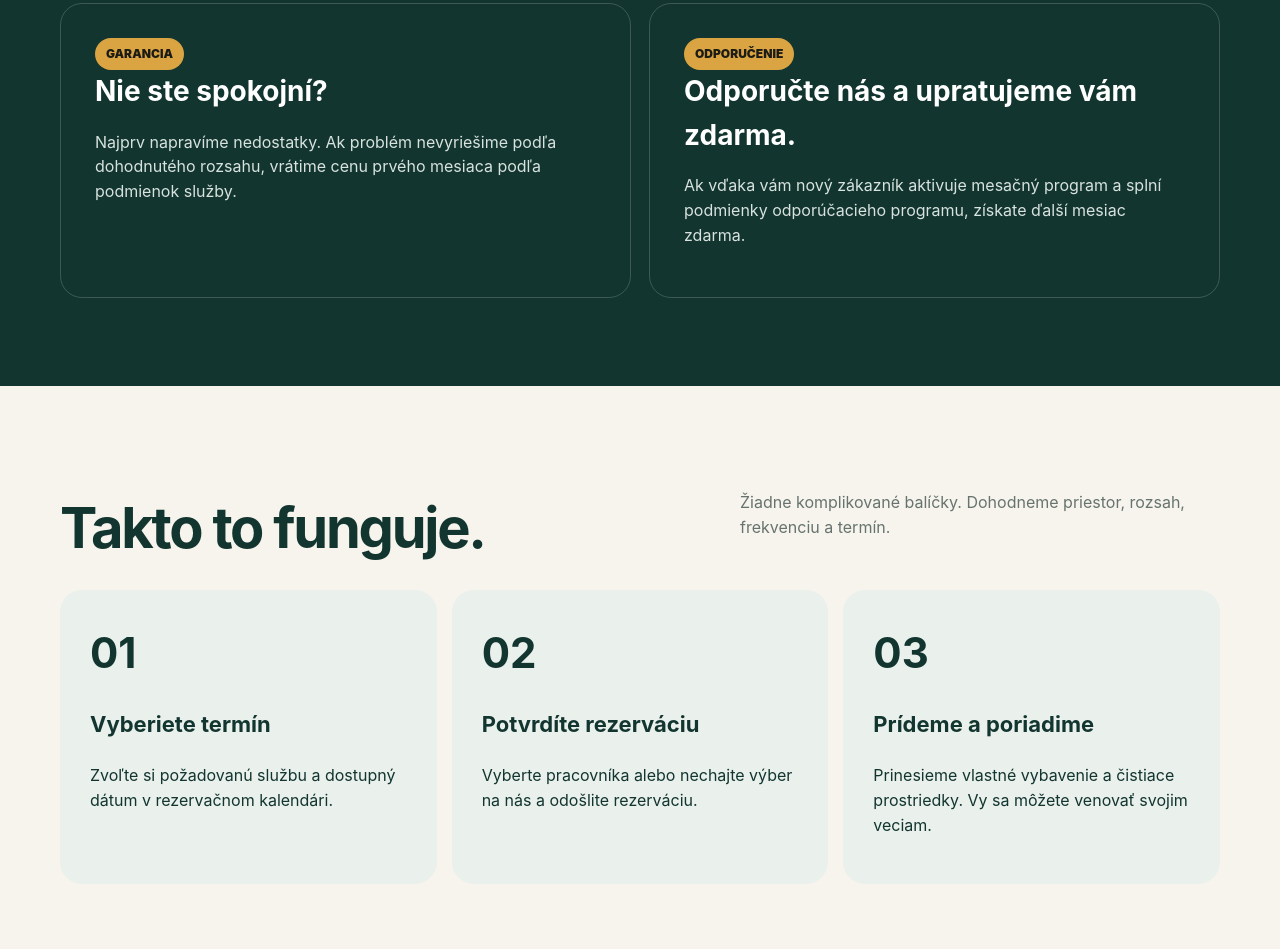
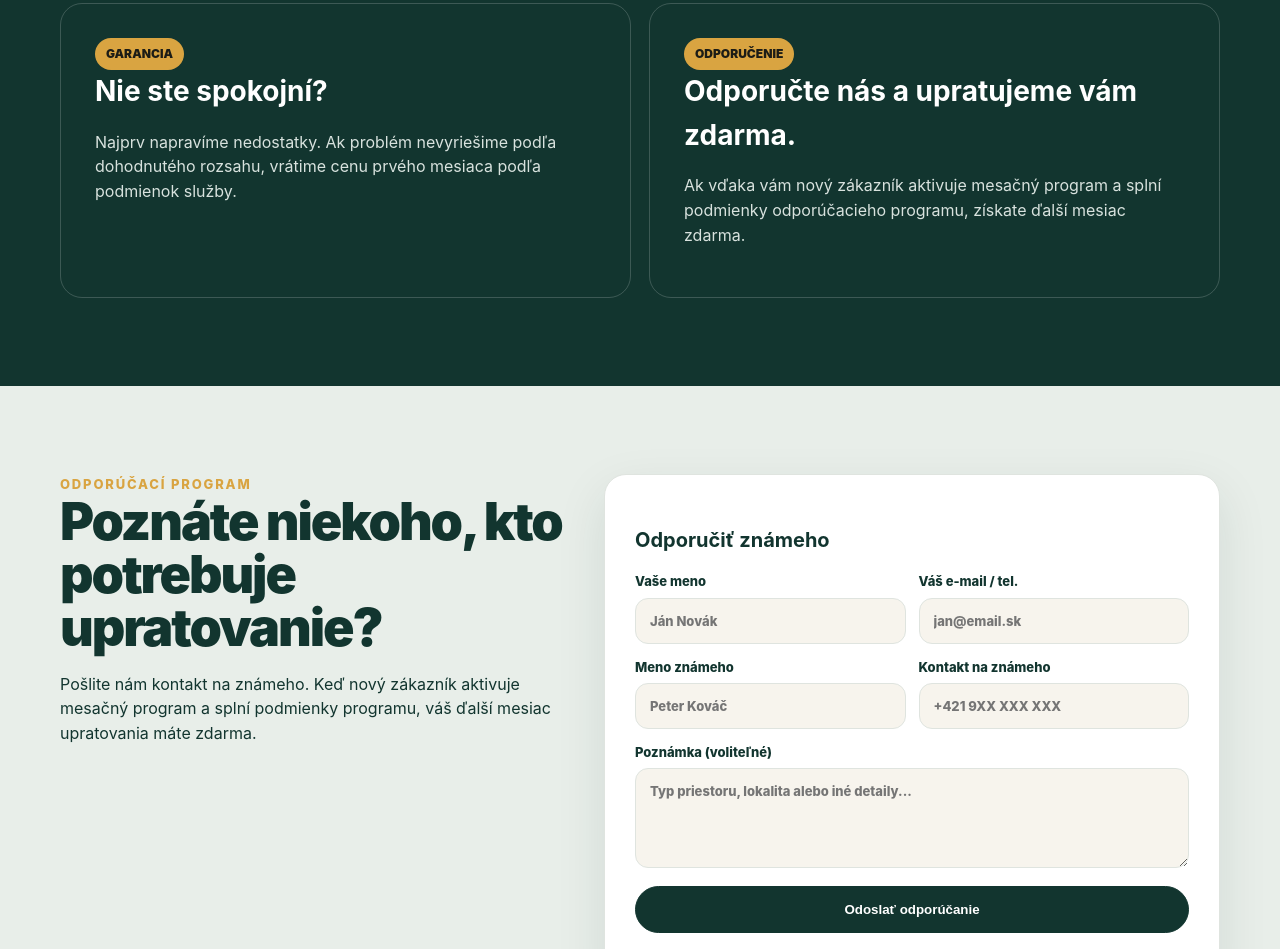
Before and after one commit to Jet-Ai/-poriadime.sk, a plain HTML site: page index.html in a window 1280 px wide. Shown: the part 1851-2800 px from the top of the page. Drawn offline with Linux system fonts and the light colour scheme.

Commit message:
Implement referral program section and form
Add referral section with form and update styles

```diff
--- a/index.html
+++ b/index.html
@@ -24,7 +24,6 @@
     .navlinks{display:flex;gap:28px;font-weight:650;font-size:14px}.navlinks a:hover{opacity:.65}
     .navcta{background:var(--ink);color:#fff;padding:13px 19px;border-radius:999px;font-weight:800}
 
-    /* Language Toggle Switcher */
     .lang-switch{display:flex;gap:4px;background:rgba(18,53,47,.08);padding:3px;border-radius:999px}
     .lang-btn{border:none;background:transparent;padding:5px 12px;border-radius:999px;font-weight:800;font-size:12px;cursor:pointer;color:var(--ink);transition:.2s}
     .lang-btn.active{background:var(--ink);color:#fff}
@@ -35,7 +34,7 @@
     h1{font-size:clamp(56px,9vw,112px);line-height:.88;margin:18px 0 18px;letter-spacing:-.065em}
     .hero h1 em{font-style:normal;color:var(--ink2)} .lead{font-size:clamp(19px,2.2vw,26px);max-width:650px;color:#3f4d48}
     .actions{display:flex;gap:12px;flex-wrap:wrap;margin-top:30px}
-    .btn{display:inline-flex;align-items:center;justify-content:center;border-radius:999px;padding:15px 24px;font-weight:850;border:1px solid var(--ink);transition:.2s}
+    .btn{display:inline-flex;align-items:center;justify-content:center;border-radius:999px;padding:15px 24px;font-weight:850;border:1px solid var(--ink);transition:.2s;cursor:pointer}
     .btn.primary{background:var(--ink);color:#fff}.btn.secondary{background:transparent}.btn:hover{transform:translateY(-2px)}
     .hero-card{background:var(--ink);color:#fff;border-radius:30px;padding:38px;box-shadow:var(--shadow);position:relative;overflow:hidden}
     .hero-card:after{content:"";position:absolute;width:190px;height:190px;border:1px solid rgba(255,255,255,.18);border-radius:50%;right:-70px;top:-70px}
@@ -47,11 +46,15 @@
     .service .num{font-size:12px;font-weight:900;color:var(--accent)}.service h3{font-size:23px;margin:35px 0 8px}.service p{color:var(--muted);font-size:15px}
     .promo{background:var(--ink);color:#fff}.promo-grid{display:grid;grid-template-columns:1fr 1fr;gap:18px}.promo-card{border:1px solid rgba(255,255,255,.18);border-radius:var(--radius);padding:34px}.promo-card h3{font-size:28px;margin:0 0 10px}.promo-card p{color:#d8e2de}.tag{display:inline-block;background:var(--accent);color:#1c1c16;font-weight:900;border-radius:999px;padding:7px 11px;font-size:12px}
     .steps{display:grid;grid-template-columns:repeat(3,1fr);gap:15px}.step{background:var(--soft);border-radius:var(--radius);padding:30px}.step strong{font-size:42px}.step h3{font-size:22px}
-    .referral{background:#e8eee9}.ref-grid{display:grid;grid-template-columns:1fr 1fr;gap:60px;align-items:center}.bigline{font-size:clamp(30px,5vw,58px);font-weight:900;line-height:1.02;letter-spacing:-.04em}
+
+    /* Referral Section & Form */
+    .referral{background:#e8eee9}.ref-grid{display:grid;grid-template-columns:.9fr 1.1fr;gap:40px;align-items:start}.bigline{font-size:clamp(30px,4.5vw,52px);font-weight:900;line-height:1.02;letter-spacing:-.04em}
+    .ref-form-box{background:#fff;border:1px solid var(--line);border-radius:var(--radius);padding:30px;box-shadow:var(--shadow)}
+    .ref-form-box h3{font-size:20px;margin-bottom:15px}
+    form{display:grid;gap:13px}.two{display:grid;grid-template-columns:1fr 1fr;gap:13px}label{font-size:13px;font-weight:800}input,select,textarea{width:100%;margin-top:6px;border:1px solid var(--line);border-radius:13px;padding:12px 14px;font:inherit;background:var(--cream);color:var(--ink)}textarea{min-height:100px;resize:vertical}
+
     .faq{display:grid;grid-template-columns:1fr 1fr;gap:12px}.faq details{background:#fff;border:1px solid var(--line);border-radius:16px;padding:19px 22px}.faq summary{font-weight:800;cursor:pointer}.faq p{color:var(--muted);margin-bottom:0}
-    .contact{background:#fff}.contact-grid{display:grid;grid-template-columns:.8fr 1.2fr;gap:50px}.contact-box{background:var(--ink);color:#fff;border-radius:28px;padding:34px}.contact-box p{color:#d8e2de}.contact-box a{font-weight:800}
 
-    /* Booqme Frame Styling */
     .booqme-frame-container {
       width: 100%;
       background: #fff;
@@ -68,8 +71,8 @@
     }
 
     footer{background:#0d2925;color:#d8e2de;padding:35px 0}.footer-grid{display:flex;justify-content:space-between;gap:20px}.small{font-size:13px;color:#9fb0aa}
-    @media(max-width:900px){.hero-grid,.ref-grid,.contact-grid{grid-template-columns:1fr}.services{grid-template-columns:1fr 1fr}.promo-grid,.faq{grid-template-columns:1fr}.steps{grid-template-columns:1fr}.navlinks{display:none}.hero{padding-top:60px}}
-    @media(max-width:560px){.topbar .container{justify-content:center}.topbar .container span:first-child{display:none}.services{grid-template-columns:1fr}.hero-card{padding:27px}.section-head{display:block}.section-head p{margin-top:18px}}
+    @media(max-width:900px){.hero-grid,.ref-grid{grid-template-columns:1fr}.services{grid-template-columns:1fr 1fr}.promo-grid,.faq{grid-template-columns:1fr}.steps{grid-template-columns:1fr}.navlinks{display:none}.hero{padding-top:60px}}
+    @media(max-width:560px){.topbar .container{justify-content:center}.topbar .container span:first-child{display:none}.services{grid-template-columns:1fr}.two{grid-template-columns:1fr}.hero-card{padding:27px}.section-head{display:block}.section-head p{margin-top:18px}}
   </style>
 </head>
 <body>
@@ -86,6 +89,7 @@
         <a href="#sluzby" data-sk="Služby" data-en="Services">Služby</a>
         <a href="#ako-to-funguje" data-sk="Ako to funguje" data-en="How it works">Ako to funguje</a>
         <a href="#ponuka" data-sk="Ponuka" data-en="Offers">Ponuka</a>
+        <a href="#odporucanie" data-sk="Odporúčanie" data-en="Referral">Odporúčanie</a>
         <a href="#rezervacia" data-sk="Rezervácia" data-en="Booking">Rezervácia</a>
       </div>
       <div class="nav-right">
@@ -151,16 +155,29 @@
       </div>
     </section>
 
-    <section id="ako-to-funguje">
-      <div class="container">
-        <div class="section-head">
-          <h2 data-sk="Takto to funguje." data-en="How it works.">Takto to funguje.</h2>
-          <p data-sk="Žiadne komplikované balíčky. Dohodneme priestor, rozsah, frekvenciu a termín." data-en="No complex packages. Simply select space, scope, frequency, and date.">Žiadne komplikované balíčky. Dohodneme priestor, rozsah, frekvenciu a termín.</p>
+    <!-- Referral Program Section with Dedicated Form -->
+    <section class="referral" id="odporucanie">
+      <div class="container ref-grid">
+        <div>
+          <div class="eyebrow" data-sk="Odporúčací program" data-en="Referral Program">Odporúčací program</div>
+          <div class="bigline" data-sk="Poznáte niekoho, kto potrebuje upratovanie?" data-en="Know anyone needing a cleaning service?">Poznáte niekoho, kto potrebuje upratovanie?</div>
+          <p style="margin-top: 18px;" data-sk="Pošlite nám kontakt na známeho. Keď nový zákazník aktivuje mesačný program a splní podmienky programu, váš ďalší mesiac upratovania máte zdarma." data-en="Send us their details. Once they activate a monthly plan, you get your next month of cleaning completely free.">Pošlite nám kontakt na známeho. Keď nový zákazník aktivuje mesačný program a splní podmienky programu, váš ďalší mesiac upratovania máte zdarma.</p>
         </div>
-        <div class="steps">
-          <div class="step"><strong>01</strong><h3 data-sk="Vyberiete termín" data-en="Choose time">Vyberiete termín</h3><p data-sk="Zvoľte si požadovanú službu a dostupný dátum v rezervačnom kalendári." data-en="Select your desired service and available date in the booking calendar.">Zvoľte si požadovanú službu a dostupný dátum v rezervačnom kalendári.</p></div>
-          <div class="step"><strong>02</strong><h3 data-sk="Potvrdíte rezerváciu" data-en="Confirm booking">Potvrdíte rezerváciu</h3><p data-sk="Vyberte pracovníka alebo nechajte výber na nás a odošlite rezerváciu." data-en="Pick a professional or let us auto-assign one for you.">Vyberte pracovníka alebo nechajte výber na nás a odošlite rezerváciu.</p></div>
-          <div class="step"><strong>03</strong><h3 data-sk="Prídeme a poriadime" data-en="We clean up">Prídeme a poriadime</h3><p data-sk="Prinesieme vlastné vybavenie a čistiace prostriedky. Vy sa môžete venovať svojim veciam." data-en="We bring our own supplies and equipment so you can relax.">Prinesieme vlastné vybavenie a čistiace prostriedky. Vy sa môžete venovať svojim veciam.</p></div>
+        <div class="ref-form-box">
+          <h3 data-sk="Odporučiť známeho" data-en="Refer a Friend">Odporučiť známeho</h3>
+          <form id="referralForm">
+            <div class="two">
+              <label><span data-sk="Vaše meno" data-en="Your Name">Vaše meno</span><input name="referrer_name" required placeholder="Ján Novák"></label>
+              <label><span data-sk="Váš e-mail / tel." data-en="Your Email / Phone">Váš e-mail / tel.</span><input name="referrer_contact" required placeholder="jan@email.sk"></label>
+            </div>
+            <div class="two">
+              <label><span data-sk="Meno známeho" data-en="Friend's Name">Meno známeho</span><input name="friend_name" required placeholder="Peter Kováč"></label>
+              <label><span data-sk="Kontakt na známeho" data-en="Friend's Contact">Kontakt na známeho</span><input name="friend_contact" required placeholder="+421 9XX XXX XXX"></label>
+            </div>
+            <label><span data-sk="Poznámka (voliteľné)" data-en="Note (optional)">Poznámka (voliteľné)</span><textarea name="note" placeholder="Typ priestoru, lokalita alebo iné detaily..."></textarea></label>
+            <button class="btn primary" type="submit" data-sk="Odoslať odporúčanie" data-en="Send Referral">Odoslať odporúčanie</button>
+            <div id="refFormNote" class="small" style="margin-top:10px; color:var(--ink2);"></div>
+          </form>
         </div>
       </div>
     </section>
@@ -174,19 +191,6 @@
         </div>
         <div class="booqme-frame-container">
           <iframe id="booqme-iframe" style="min-width:100%;min-height:600px;border:0;" src="https://booqme.app/sk/rezervacia/poriadimesk" allow="payment"></iframe>
-        </div>
-      </div>
-    </section>
-
-    <section class="referral">
-      <div class="container ref-grid">
-        <div>
-          <div class="eyebrow" data-sk="Odporúčací program" data-en="Referral Program">Odporúčací program</div>
-          <div class="bigline" data-sk="Poznáte niekoho, kto potrebuje upratovanie?" data-en="Know anyone needing a cleaning service?">Poznáte niekoho, kto potrebuje upratovanie?</div>
-        </div>
-        <div>
-          <p data-sk="Pošlite mu kontakt na PORIADIME. Keď nový zákazník aktivuje mesačný program a splní podmienky programu, váš ďalší mesiac upratovania máte zdarma." data-en="Share PORIADIME with them. Once they activate a monthly plan, you get your next month of cleaning free.">Pošlite mu kontakt na PORIADIME. Keď nový zákazník aktivuje mesačný program a splní podmienky programu, váš ďalší mesiac upratovania máte zdarma.</p>
-          <a class="btn primary" href="#rezervacia" data-sk="Chcem odporučiť PORIADIME" data-en="Recommend PORIADIME">Chcem odporučiť PORIADIME</a>
         </div>
       </div>
     </section>
@@ -219,19 +223,15 @@
 
   <script>
     function setLanguage(lang) {
-      // Toggle button states
       document.querySelectorAll('.lang-btn').forEach(btn => btn.classList.remove('active'));
       document.getElementById('btn-' + lang).classList.add('active');
 
-      // Update HTML lang attribute
       document.documentElement.lang = lang;
 
-      // Update translated elements
       document.querySelectorAll('[data-sk][data-en]').forEach(el => {
         el.innerHTML = el.getAttribute('data-' + lang);
       });
 
-      // Update iframe language parameter dynamically
       const iframe = document.getElementById('booqme-iframe');
       if (iframe) {
         iframe.src = lang === 'en'
@@ -239,11 +239,18 @@
           : "https://booqme.app/sk/rezervacia/poriadimesk";
       }
 
-      // Save user preference
       localStorage.setItem('poriadime_lang', lang);
     }
 
-    // Load saved language on startup
+    document.getElementById('referralForm').addEventListener('submit', function(e){
+      e.preventDefault();
+      const currentLang = document.documentElement.lang;
+      document.getElementById('refFormNote').textContent = currentLang === 'en'
+        ? 'Thank you! Your referral request has been recorded.'
+        : 'Ďakujeme! Vaše odporúčanie bolo odoslané.';
+      this.reset();
+    });
+
     document.addEventListener('DOMContentLoaded', () => {
       const savedLang = localStorage.getItem('poriadime_lang') || 'sk';
       setLanguage(savedLang);
```
